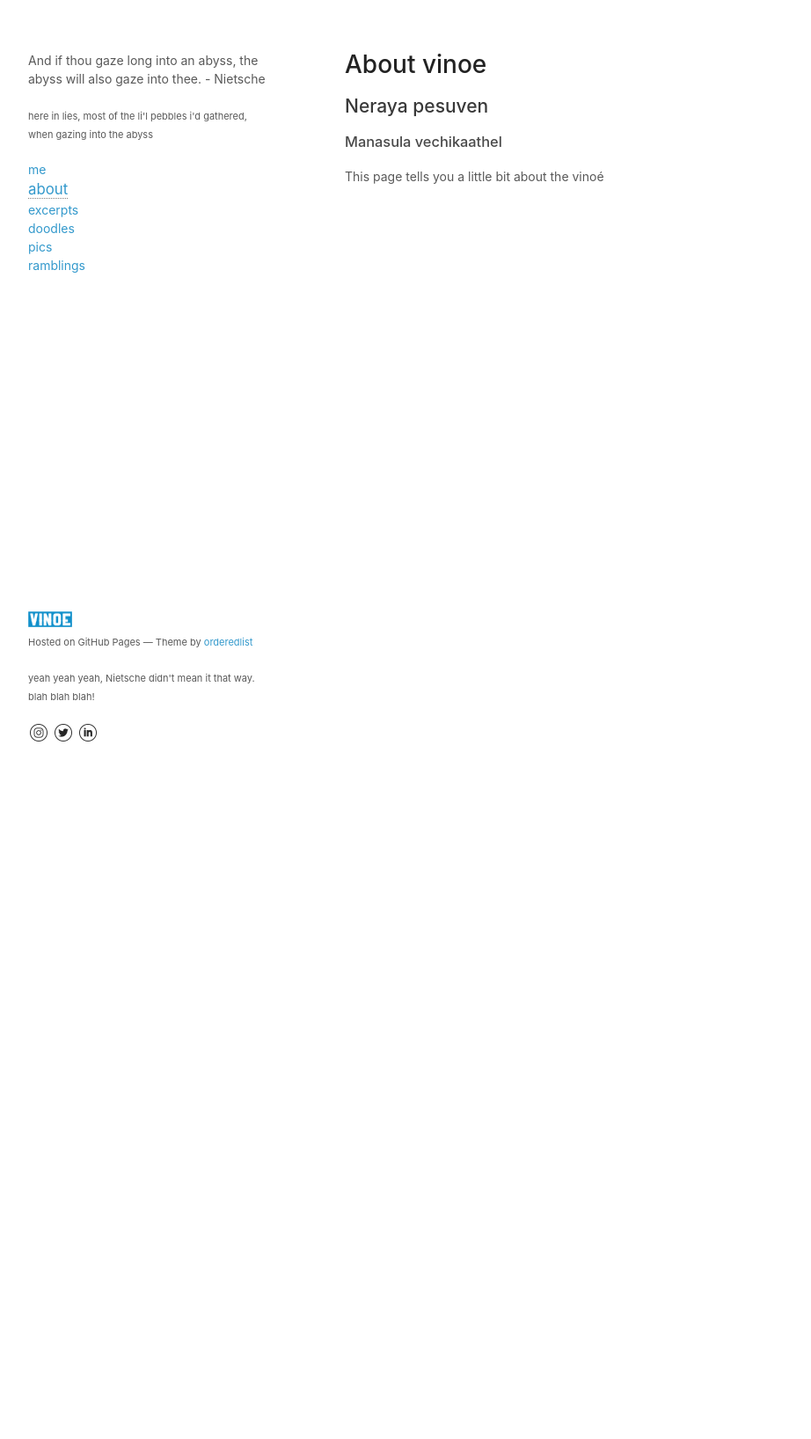
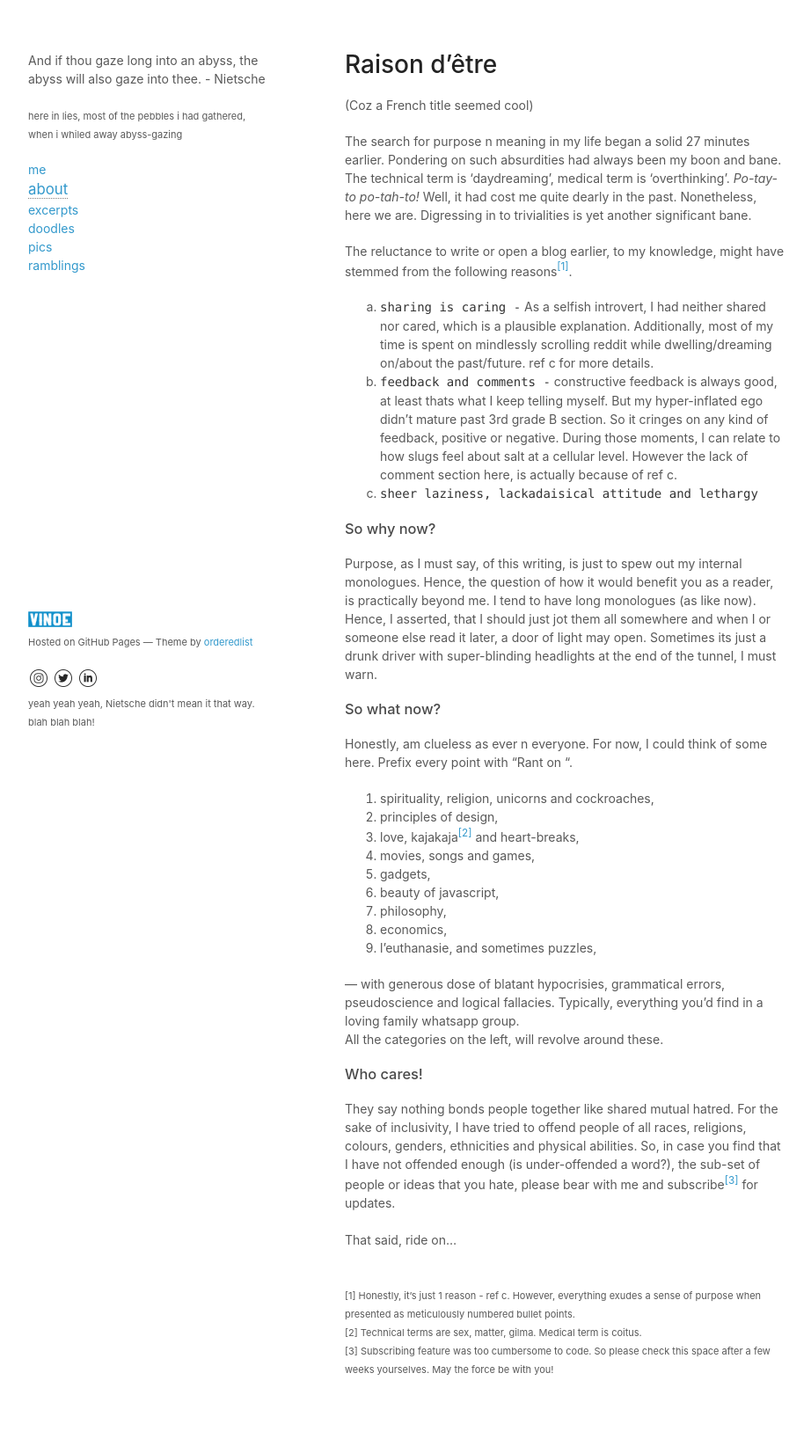
Before and after one commit to vinoezelur/stash, a Jekyll site: the page built from about.md, in a window 1280 px wide. Shown: the whole page at 88% size, without its empty margins (178-1100 px from the left). Built offline with Jekyll 4.4.1, drawn with Linux system fonts in a browser that asks for light colours; before the commit the page ends 900 px from its top, so only the background shows below that.

Commit message:
Added About

```diff
--- a/_layouts/default.html
+++ b/_layouts/default.html
@@ -19,7 +19,7 @@
         <header>
             <!-- <h1><a href="/">.vinoe</a><br /></h1> -->
             <p>And if thou gaze long into an abyss, the abyss will also gaze into thee. - Nietsche</p>
-            <p><small>here in lies, most of the li'l pebbles i'd gathered, when gazing into the abyss</small></p>
+            <p><small>here in lies, most of the pebbles i had gathered, when i whiled away abyss-gazing</small></p>
             <!-- <p class="view"><a href="http://github.com/orderedlist/minimal">View the Project on GitHub
                     <small>orderedlist/minimal</small></a></p>
             <ul>
@@ -43,10 +43,10 @@
             <p><small>Hosted on GitHub Pages &mdash; Theme by <a
                 href="https://github.com/orderedlist">orderedlist</a></small>
             </p>
-            <p><small>yeah yeah yeah, Nietsche didn't mean it that way. blah blah blah!</small></p>
             <img src="/assets/images/ico_instagram.png" alt="insta">
             <img src="/assets/images/ico_twitter.png" alt="tweet">
             <img src="/assets/images/ico_linkedin.png" alt="linky">
+            <p><small>yeah yeah yeah, Nietsche didn't mean it that way. blah blah blah!</small></p>
         </footer>
     </div>
     <script src="/assets/js/scale.fix.js"></script>
--- a/about.md
+++ b/about.md
@@ -2,7 +2,44 @@
 layout: default
 title: About
 ---
-# About vinoe
-## Neraya pesuven
-### Manasula vechikaathel
-This page tells you a little bit about the vinoé
+<h1>Raison d’être </h1>
+<p>(Coz a French title seemed cool)</p>
+The search for purpose n meaning in my life began a solid 27 minutes earlier. Pondering on such absurdities had always been my boon and bane. The technical term is ‘daydreaming’, medical term is ‘overthinking’. <em>Po-tay-to po-tah-to! </em>Well, it had cost me quite dearly in the past. Nonetheless, here we are. Digressing in to trivialities is yet another significant bane.
+
+The reluctance to write or open a blog earlier, to my knowledge, might have stemmed from the following reasons<a href="#abt_footnote"><sup>[1]</sup></a>.
+<ol type="a">
+    <li><code>sharing is caring -</code> As a selfish introvert, I had neither shared nor cared, which is a plausible explanation. Additionally, most of my time is spent on mindlessly scrolling reddit while dwelling/dreaming on/about the past/future. ref c for more details. </li>
+    <li><code>feedback and comments -</code> constructive feedback is always good, at least thats what I keep telling myself. But my hyper-inflated ego didn’t mature past 3rd grade B section. So it cringes on any kind of feedback, positive or negative. During those moments, I can relate to how slugs feel about salt at a cellular level. However the lack of comment section here, is actually because of ref c. </li>
+    <li><code>sheer laziness, lackadaisical attitude and lethargy </code></li>
+</ol>
+<h3>So why now?</h3>
+Purpose, as I must say, of this writing, is just to spew out my internal monologues. Hence, the question of how it would benefit you as a reader, is practically beyond me. I tend to have long monologues (as like now). Hence, I asserted, that I should just jot them all somewhere and when I or someone else read it later, a door of light may open. Sometimes its just a drunk driver with super-blinding headlights at the end of the tunnel, I must warn.
+<h3>So what now?</h3>
+Honestly, am clueless as ever n everyone. For now, I could think of some here. Prefix every point with “Rant on “.
+<ol>
+    <li>spirituality, religion, unicorns and cockroaches, </li>
+    <li>principles of design, </li>
+    <li>love, kajakaja<a href="#abt_footnote"><sup>[2]</sup></a> and heart-breaks, </li>
+    <li>movies, songs and games, </li>
+    <li>gadgets, </li>
+    <li>beauty of javascript, </li>
+    <li>philosophy, </li>
+    <li>economics, </li>
+    <li>l’euthanasie, and sometimes puzzles, </li>
+</ol>
+&mdash; with generous dose of blatant hypocrisies, grammatical errors, pseudoscience and logical fallacies. Typically, everything you'd find in a loving family whatsapp group.
+<br />All the categories on the left, will revolve around these.
+<h3>Who cares!</h3>
+They say nothing bonds people together like shared mutual hatred. For the sake of inclusivity, I have tried to offend people of all races, religions, colours, genders, ethnicities and physical abilities. So, in case you find that I have not offended enough (is under-offended a word?), the sub-set of people or ideas that you hate, please bear with me and subscribe<a href="#abt_footnote"><sup>[3]</sup></a> for updates.
+<br />
+<br />
+That said, ride on…
+<br />
+<br />
+<p id="abt_footnote">
+    <small>
+        [1] Honestly, it’s just 1 reason - ref c. However, everything exudes a sense of purpose when presented as meticulously numbered bullet points. <br />
+        [2] Technical terms are sex, matter, gilma. Medical term is coitus. <br />
+        [3] Subscribing feature was too cumbersome to code. So please check this space after a few weeks yourselves. May the force be with you!
+    </small>
+</p>
```
